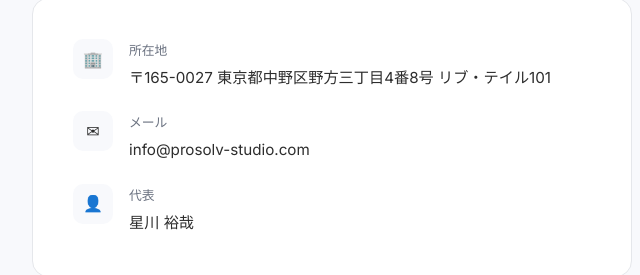
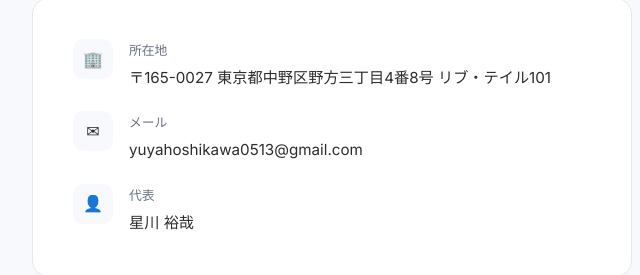
Before and after one commit to starriver0513/prosolv-studio, a plain HTML site: page index.html in a window 1280 px wide. Shown: the part 2663-2938 px from the top of the page, 108-748 px from the left. Drawn offline with Linux system fonts and the light colour scheme.

Commit message:
Update contact email to Gmail

```diff
--- a/index.html
+++ b/index.html
@@ -532,7 +532,7 @@
           <div class="contact-icon">&#x2709;</div>
           <div>
             <div class="contact-label">メール</div>
-            <div class="contact-value">info@prosolv-studio.com</div>
+            <div class="contact-value">yuyahoshikawa0513@gmail.com</div>
           </div>
         </div>
         <div class="contact-item">
```
